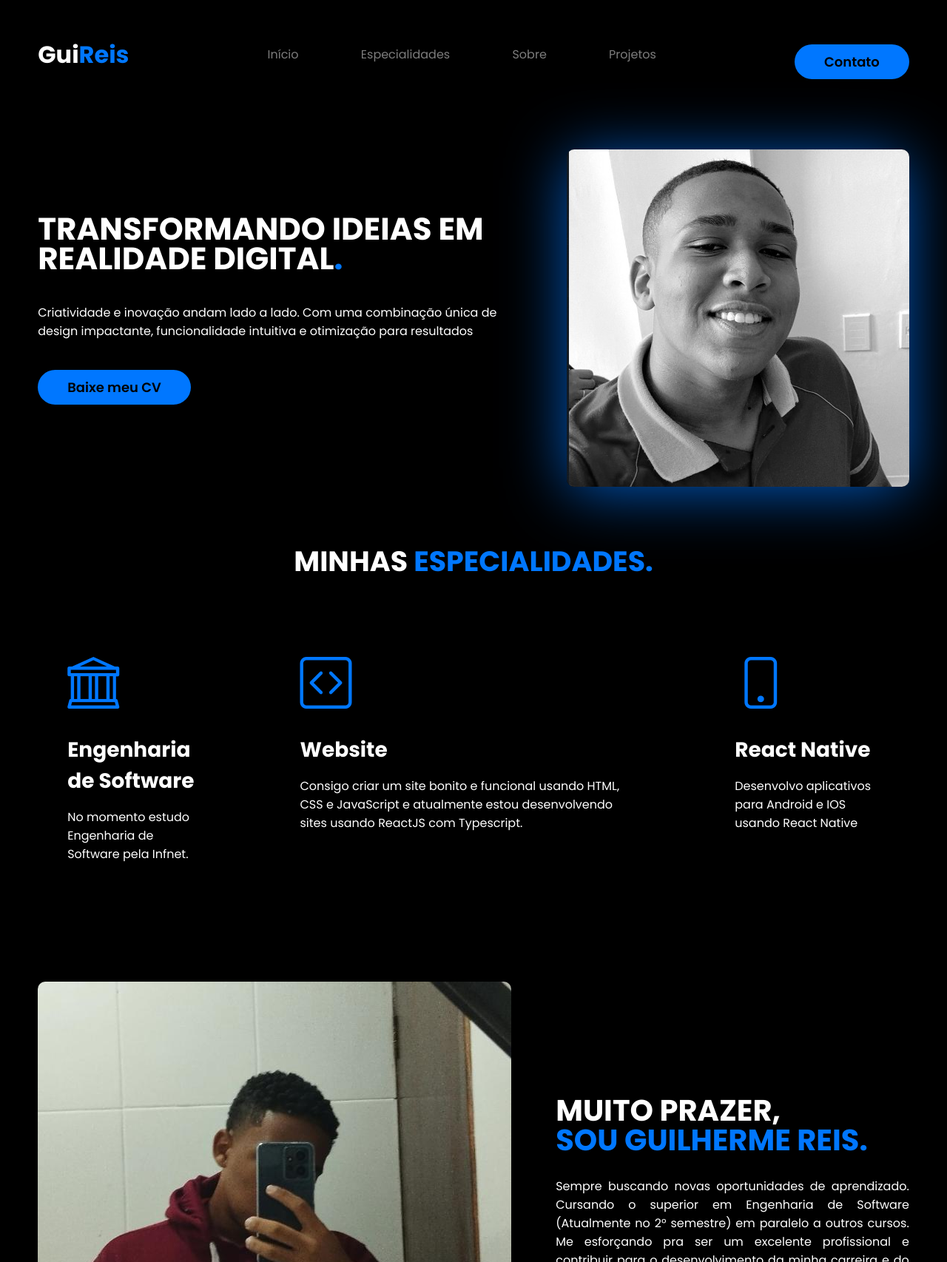
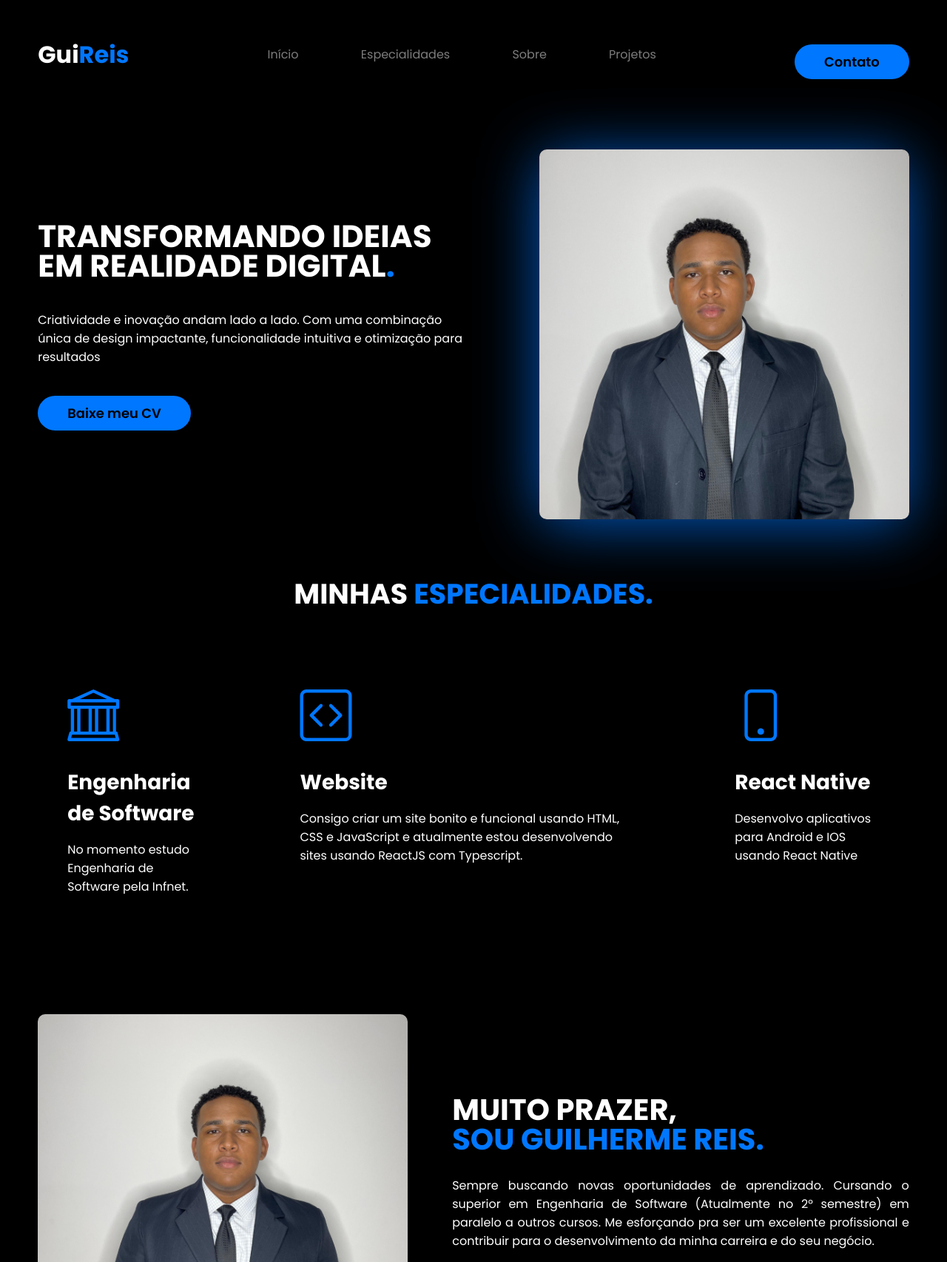
Before and after one commit to guilhermereiiss/Meu-Portfolio, a plain HTML site: page index.html in a window 1280 px wide. Shown: the top 1706 px of the page at 74% size. Drawn offline with nearby package versions, Linux system fonts and the light colour scheme.

Commit message:
Mudança de Fotos01

```diff
--- a/index.html
+++ b/index.html
@@ -85,7 +85,7 @@
                     </div><!--txt-topo-site-->
 
                     <div class="img-topo-site">
-                        <img src="images/minhaFoto.png" alt="">
+                        <img src="images/1.png" alt="">
                     </div><!--img-topo-site-->
                 </div><!--flex-->
             </div><!--interface-->
@@ -124,7 +124,7 @@
             <div class="interface">
                 <div class="flex">
                     <div class="img-sobre">
-                        <img src="images/minha-foto1.png" alt="">
+                        <img src="images/2.png" alt="">
                     </div><!--img-sobre-->
 
                     <div class="txt-sobre" >
--- a/style.css
+++ b/style.css
@@ -326,6 +326,7 @@ section.topo-do-site .flex {
 }
 
 .img-topo-site img {
+    width: 500px;
     border-radius: 10px;
 }
 
@@ -377,6 +378,7 @@ section.sobre {
 }
 
 .sobre .img-sobre img {
+    width: 500px;
     border-radius: 10px;
     /* -webkit-box-shadow: -1px 7px 84px -3px rgba(0, 119, 255, 0.78);
     -moz-box-shadow: -1px 7px 84px -3px rgba(0, 119, 255, 0.78);
```
Also changed, not shown: images/1.png (added), images/2.png (added).
